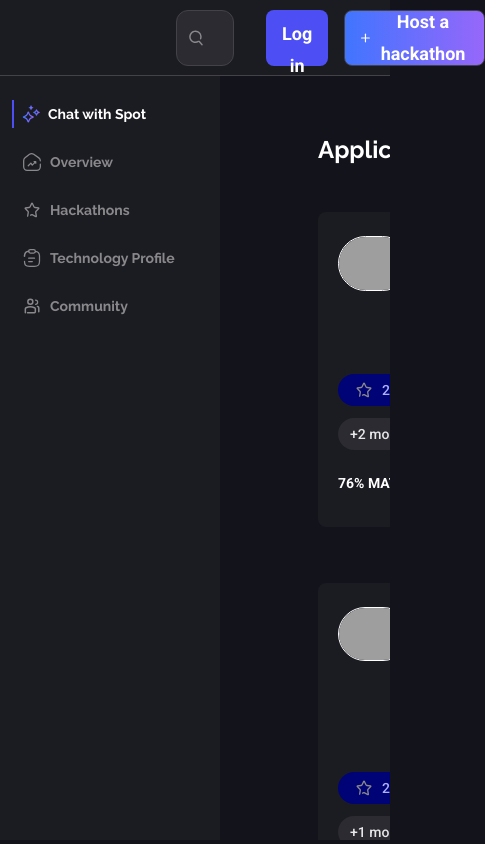
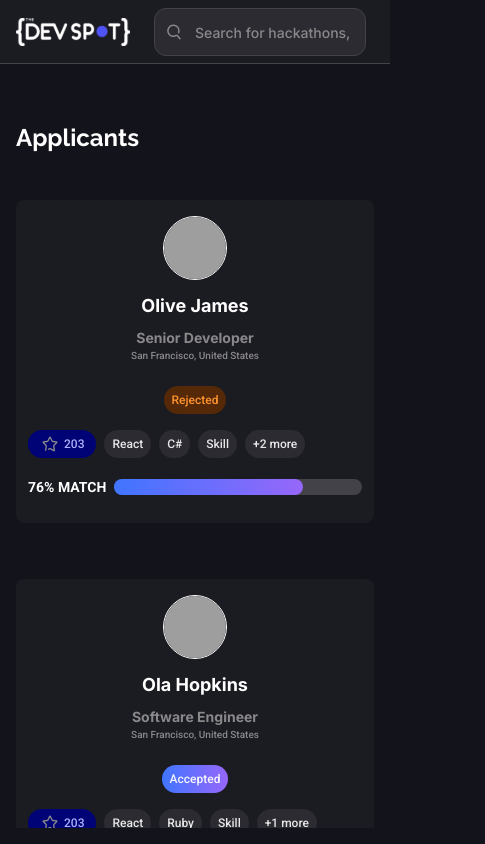
Before and after one commit to Abdulmojeed58/devspot, a Next.js app: page /applicants in a window 390 px wide. Shown: the whole page, 485 px wide, since content can reach past the window. Built offline with nearby package versions, Linux system fonts and the light colour scheme; grey boxes are pictures that could not be loaded.

Commit message:
chore: full responsiveness

```diff
--- a/src/components/common/applicant-card.tsx
+++ b/src/components/common/applicant-card.tsx
@@ -18,25 +18,25 @@ const ApplicantCard = ({ applicant }: { applicant: IApplicant }) => {
       href={`/applicants/${applicant.id}`}
       className="block group"
     >
-      <div className="bg-dev-card rounded-lg py-6 px-[20px] hover:bg-dev-card-hover transition-colors">
+      <div className="bg-dev-card rounded-lg py-4 px-3 sm:py-6 sm:px-5 md:px-[20px] hover:bg-dev-card-hover transition-colors">
         {/* Header */}
-        <div className="flex items-start justify-between mb-6">
-          <div className="flex items-start gap-4 lg:gap-6">
+        <div className="flex flex-col sm:flex-row md:flex-col xl:flex-row sm:items-start md:items-center xl:items-start sm:justify-between md:justify-between xl:justify-start gap-4 sm:gap-0 md:gap-4 xl:gap-0 mb-4 sm:mb-6">
+          <div className="flex flex-col sm:flex-row md:flex-col xl:flex-row items-center sm:items-start md:items-center xl:items-start gap-3 sm:gap-4 md:gap-3 xl:gap-4 w-full">
             <Image
               src={applicant.avatarUrl}
               alt={applicant.name}
-              className="rounded-full object-cover border border-white"
+              className="rounded-full object-cover border border-white w-16 h-16 sm:w-[72px] sm:h-[72px]"
               width={72}
               height={72}
             />
-            <div>
-              <h3 className="font-bold text-[24px] text-white">{applicant.name}</h3>
-              <p className="text-base font-semibold leading-7 text-dev-text-muted mt-[1.6px]">{applicant.title}</p>
-              <p className="text-[10px] font-medium leading-3 text-[#89898C] font-roboto">{applicant.location}</p>
+            <div className="text-center sm:text-left">
+              <h3 className="font-bold text-lg sm:text-xl md:text-2xl text-white">{applicant.name}</h3>
+              <p className="text-sm sm:text-base font-semibold leading-6 sm:leading-7 text-dev-text-muted mt-1.5">{applicant.title}</p>
+              <p className="text-[10px] sm:text-xs font-medium leading-3 text-[#89898C] font-roboto">{applicant.location}</p>
             </div>
           </div>
           <span
-            className={`px-3 py-1 rounded-full text-sm font-medium leading-6 font-roboto ${
+            className={`mt-2 sm:mt-0 px-2 sm:px-3 py-1 rounded-full text-xs sm:text-sm font-medium leading-5 sm:leading-6 font-roboto self-center sm:self-auto ${
               statusColors[applicant.decision]
             }`}
           >
@@ -45,15 +45,15 @@ const ApplicantCard = ({ applicant }: { applicant: IApplicant }) => {
         </div>
 
         {/* Skills */}
-        <div className="flex flex-wrap gap-3 mb-5">
-          <div className="flex items-center gap-2 py-1 px-4 bg-[#000375] rounded-full">
+        <div className="flex flex-wrap gap-2 sm:gap-3 mb-4 sm:mb-5">
+          <div className="flex items-center gap-1 sm:gap-2 py-1 px-3 sm:px-4 bg-[#000375] rounded-full">
             <StarIcon />
-            <p className="text-[14px] font-medium leading-6 text-[#ADAFFA] font-roboto">{applicant.likes}</p>
+            <p className="text-xs sm:text-sm md:text-base font-medium leading-5 sm:leading-6 text-[#ADAFFA] font-roboto">{applicant.likes}</p>
           </div>
           {applicant.skills.map((skill, index) => (
             <span
               key={index}
-              className="px-3 py-1 bg-[#2B2B31] rounded-full text-sm font-medium leading-6 font-roboto text-[#E7E7E8]"
+              className="px-2 sm:px-3 py-1 bg-[#2B2B31] rounded-full text-xs sm:text-sm font-medium leading-5 sm:leading-6 font-roboto text-[#E7E7E8]"
             >
               {skill}
             </span>
@@ -61,7 +61,9 @@ const ApplicantCard = ({ applicant }: { applicant: IApplicant }) => {
         </div>
 
         {/* Match Percentage */}
-        <Progress match={applicant.match} />
+        <div className="w-full">
+          <Progress match={applicant.match} />
+        </div>
       </div>
     </Link>
   );
--- a/src/layouts/footer.tsx
+++ b/src/layouts/footer.tsx
@@ -23,9 +23,9 @@ const footerLinks = [
 
 const Footer = () => {
   return (
-    <div className="bg-dev-card px-[40px] pt-[35px] mt-[48px]">
-      <div className="flex items-center justify-between mb-[36px]">
-        <div className="flex items-center gap-[60px] text-sm font-medium leading-6 font-roboto text-dev-text-muted">
+    <div className="bg-dev-card px-4 md:px-[40px] pt-6 md:pt-[35px] mt-8 md:mt-[48px]">
+      <div className="flex flex-col md:flex-row items-center md:justify-between mb-6 md:mb-[36px] gap-4 md:gap-0">
+        <div className="flex flex-col md:flex-row items-center gap-4 md:gap-[60px] text-xs md:text-sm font-medium leading-6 font-roboto text-dev-text-muted">
           {footerLinks.map((link) => (
             <Link href={link.href} key={link.label} className="hover:text-white">
               {link.label}
@@ -37,7 +37,7 @@ const Footer = () => {
         </div>
       </div>
 
-      <div className=" py-[13px] text-sm font-medium leading-6 font-roboto text-dev-text-muted">Copyright © 2024 DevSpot. All rights reserved.</div>
+      <div className="py-2 md:py-[13px] text-xs md:text-sm font-medium leading-6 font-roboto text-dev-text-muted text-center md:text-left">Copyright © 2024 DevSpot. All rights reserved.</div>
     </div>
   );
 };
--- a/src/layouts/main-layout.tsx
+++ b/src/layouts/main-layout.tsx
@@ -17,17 +17,17 @@ export default function MainLayout({ children }: LayoutProps) {
   const isApplicantsPage = pathname === "/applicants";
 
   return (
-    <div>
+    <div className="min-h-screen flex flex-col">
       {/* Header */}
-      <header className="sticky top-0 left-0 right-0 z-30 h-[76px] border-b border-dev-border bg-dev-card">
-        <div className="flex items-center px-4 py-[10px] h-[76px]">
+      <header className="sticky top-0 left-0 right-0 z-30 h-[64px] md:h-[76px] border-b border-dev-border bg-dev-card flex-shrink-0">
+        <div className="flex items-center px-4 py-2 md:py-[10px] h-[64px] md:h-[76px]">
           {/* Logo */}
-          <div className="flex items-center space-x-2 mr-32">
+          <div className="flex items-center space-x-2 mr-4 md:mr-32">
             <Logo />
           </div>
 
           {/* Search Bar */}
-          <div className="flex-1 max-w-[525px] mx-8 h-full">
+          <div className="flex-1 max-w-full md:max-w-[525px] mx-2 md:mx-8 h-full">
             <div className="relative h-full">
               <SearchIcon className="absolute left-3 top-1/2 transform -translate-y-1/2 text-dev-text-muted w-4 h-4" />
               <input
@@ -39,25 +39,25 @@ export default function MainLayout({ children }: LayoutProps) {
           </div>
 
           {isApplicantsPage ? (
-            <div className="flex space-x-4 ml-auto h-full font-roboto">
-              <button className="px-4 py-2 bg-dev-primary text-white rounded-lg hover:bg-blue-600 transition-colors text-lg font-semibold leading-8">
+            <div className="hidden sm:flex space-x-2 md:space-x-4 ml-auto h-full font-roboto">
+              <button className="px-3 md:px-4 py-2 bg-dev-primary text-white rounded-lg hover:bg-blue-600 transition-colors text-base md:text-lg font-semibold leading-8">
                 Log in
               </button>
-              <button className="px-4 py-2 border border-dev-border text-white rounded-lg hover:bg-dev-card-hover transition-colors flex items-center gap-2 bg-color-gradient-purple-blue">
+              <button className="px-3 md:px-4 py-2 border border-dev-border text-white rounded-lg hover:bg-dev-card-hover transition-colors flex items-center gap-2 bg-color-gradient-purple-blue">
                 <PlusIcon />{" "}
-                <span className="text-lg font-semibold leading-8">
+                <span className="text-base md:text-lg font-semibold leading-8">
                   Host a hackathon
                 </span>
               </button>
             </div>
           ) : (
             // {/* Right Actions */}
-            <div className="flex items-center ml-auto gap-6">
+            <div className="flex items-center ml-auto gap-3 md:gap-6">
               <button className="text-dev-text-muted hover:text-dev-text">
                 <BellIcon />
               </button>
 
-              <div className="flex items-center px-3 min-w-[336px]">
+              <div className="hidden sm:flex items-center px-2 md:px-3 min-w-[120px] md:min-w-[336px]">
                 <div className="w-8 h-8 bg-dev-card rounded-full flex items-center justify-center">
                   <Image
                     src="https://images.unsplash.com/photo-1472099645785-5658abf4ff4e?w=150&h=150&fit=crop&crop=faces"
@@ -67,9 +67,9 @@ export default function MainLayout({ children }: LayoutProps) {
                     height={48}
                   />
                 </div>
-                <div className="flex flex-col ml-3">
-                  <span className="text-white text-[18px] font-semibold leading-8">Russell French</span>
-                  <span className="text-sm font-medium leading-6 text-dev-text-muted">Senior Developer</span>
+                <div className="flex flex-col ml-2 md:ml-3">
+                  <span className="text-white text-[16px] md:text-[18px] font-semibold leading-8">Russell French</span>
+                  <span className="text-xs md:text-sm font-medium leading-6 text-dev-text-muted">Senior Developer</span>
                 </div>
                 <button className="ml-auto">
                   <ArrowDownIcon />
@@ -83,7 +83,7 @@ export default function MainLayout({ children }: LayoutProps) {
       {/* Sidebar + Main Content */}
       <div className="flex h-[calc(100vh-5rem)] overflow-hidden">
         {/* Sidebar */}
-        <div className="top-20 left-0 z-20 h-[calc(100vh-5rem)] w-[220px]">
+        <div className="top-20 left-0 z-20 h-[calc(100vh-5rem)] w-[220px] hidden md:block">
           {isApplicantsPage ? <MainSidebar /> : <ApplicantSidebar />}
         </div>
         {/* Main Content */}
--- a/src/layouts/main-sidebar.tsx
+++ b/src/layouts/main-sidebar.tsx
@@ -20,21 +20,21 @@ const navItems = [
 const MainSidebar = () => {
   const pathname = usePathname();
   return (
-    <aside className="w-[220px] bg-dev-card min-h-[calc(100vh-80px)]">
-      <nav className="py-6 px-3">
-        <ul className="space-y-[20px]">
+    <aside className="w-full md:w-[220px] bg-dev-card min-h-0 md:min-h-[calc(100vh-80px)]">
+      <nav className="py-4 md:py-6 px-2 md:px-3">
+        <ul className="space-y-3 md:space-y-[20px]">
           {navItems.map((item) => (
             <li key={item.label}>
               <Link
                 href={item.href}
-                className={`flex items-center gap-2 px-2 py-1 transition-colors border-l-2 ${
+                className={`flex items-center gap-2 px-2 py-1 transition-colors border-l-2 text-sm md:text-base font-bold leading-5 font-raleway ${
                   pathname === item.href
                     ? "border-dev-primary text-white"
                     : "border-transparent text-dev-text-muted hover:text-white"
                 }`}
               >
                 {item.icon}
-                <span className="text-sm font-bold leading-5 font-raleway">{item.label}</span>
+                <span>{item.label}</span>
               </Link>
             </li>
           ))}
--- a/src/sections/applicants/applicants.tsx
+++ b/src/sections/applicants/applicants.tsx
@@ -116,7 +116,7 @@ const applicants: IApplicant[] = [
 
 export default function Applicants() {
   return (
-      <div className="p-4 ml-[82px] pb-0 min-h-[calc(100vh-5rem)]">
+      <div className="p-4 md:ml-[60px] lg:ml-[70px] xl:ml-[82px] pb-0 min-h-[calc(100vh-5rem)]">
         <div className="flex items-center justify-between mb-11 mt-10">
           <h1 className="text-[24px] md:text-[32px] lg:text-[40px] font-bold text-white font-raleway">Applicants</h1>
         </div>
```
Also changed, not shown: src/layouts/applicant-sidebar.tsx (+8 -6 lines), src/sections/applicants/applicant-banner.tsx (+18 -16 lines).
